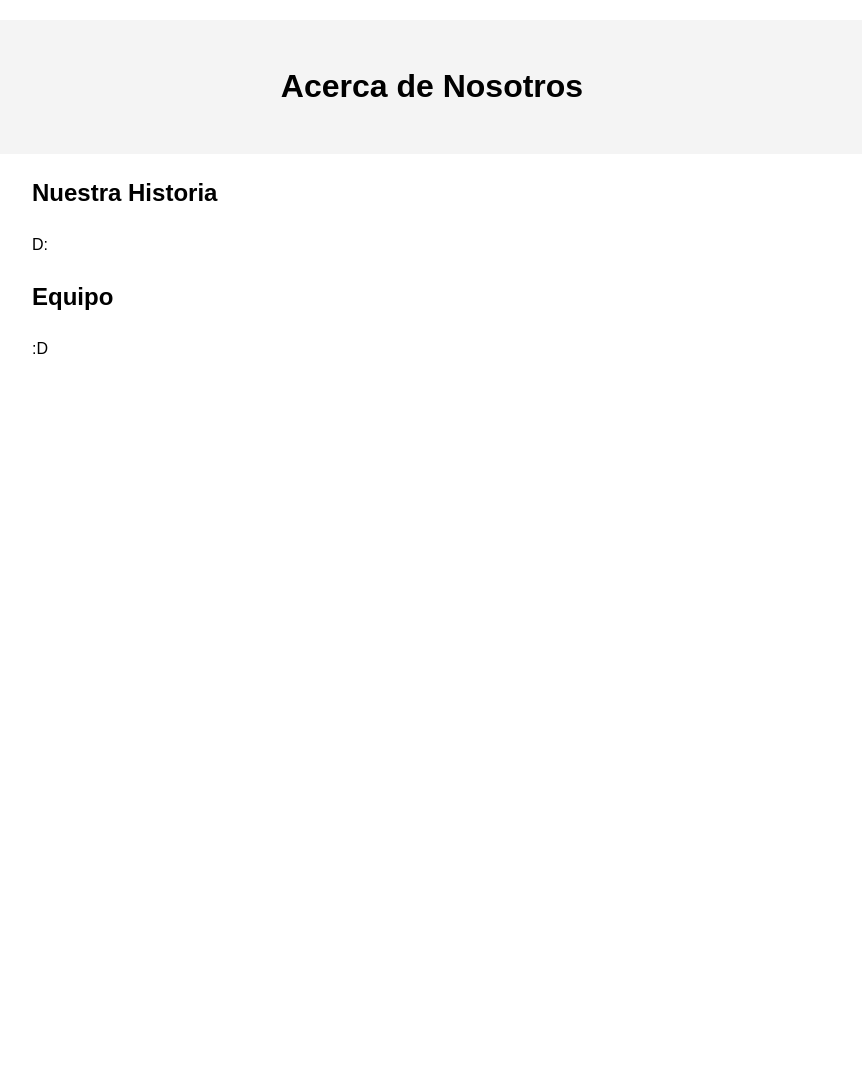
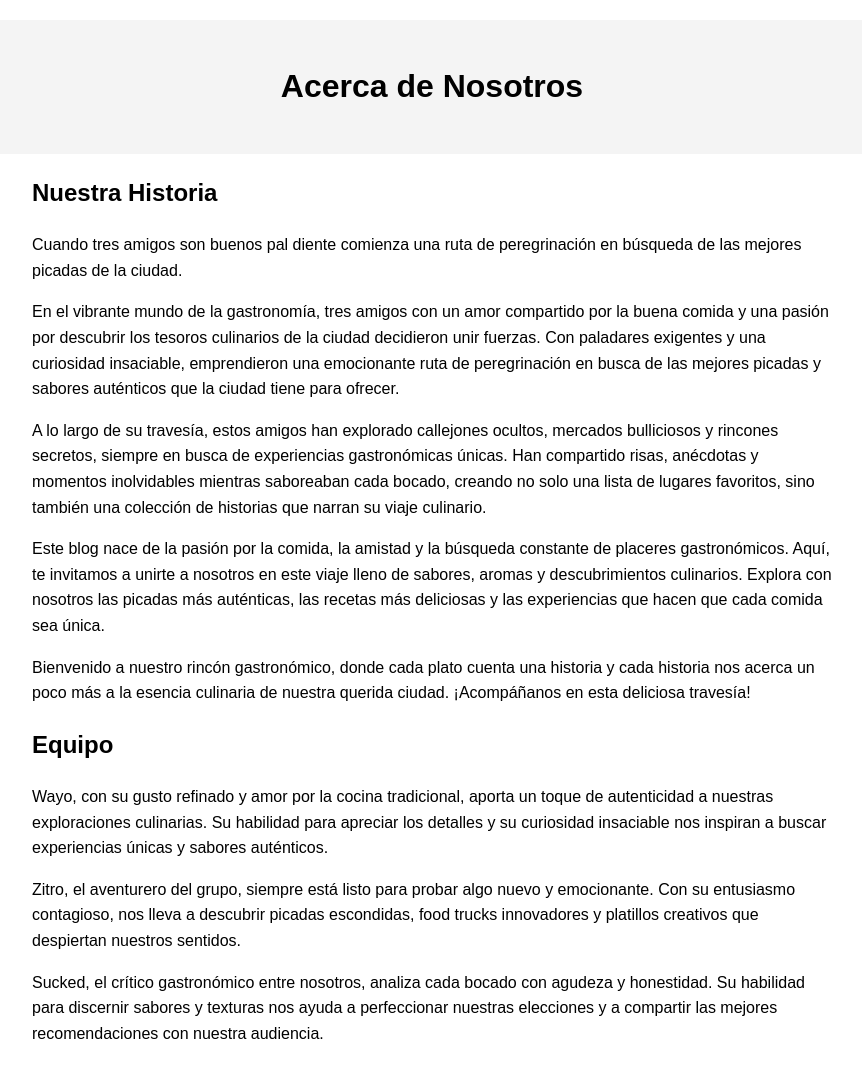
Before and after one commit to ZitroInc/Proyecto_Final_AOBMCV, a Django app: template templates/base/acerca.html in a window 1280 px wide. Shown: the whole page, without its empty margins (208-1070 px from the left). Before the commit the page ends 354 px from the top, so only its background shows below. Run offline with Django 4.2, Linux system fonts and the light colour scheme; the template is opened without the code that fills it, so the values that code supplies are empty; parts of the project's set-up code (start-up, migrations or seed data) failed here and were passed over.

Commit message:
Actualizacion 4

```diff
--- a/templates/base/acerca.html
+++ b/templates/base/acerca.html
@@ -29,12 +29,18 @@
     </header>
 
     <section>
-        <h2>Nuestra Historia</h2>
-        <p> D:</p>
+    <h2>Nuestra Historia</h2>
+    <p>Cuando tres amigos son buenos pal diente comienza una ruta de peregrinación en búsqueda de las mejores picadas de la ciudad.</p>
+    <p>En el vibrante mundo de la gastronomía, tres amigos con un amor compartido por la buena comida y una pasión por descubrir los tesoros culinarios de la ciudad decidieron unir fuerzas. Con paladares exigentes y una curiosidad insaciable, emprendieron una emocionante ruta de peregrinación en busca de las mejores picadas y sabores auténticos que la ciudad tiene para ofrecer.</p>
+    <p>A lo largo de su travesía, estos amigos han explorado callejones ocultos, mercados bulliciosos y rincones secretos, siempre en busca de experiencias gastronómicas únicas. Han compartido risas, anécdotas y momentos inolvidables mientras saboreaban cada bocado, creando no solo una lista de lugares favoritos, sino también una colección de historias que narran su viaje culinario.</p>
+    <p>Este blog nace de la pasión por la comida, la amistad y la búsqueda constante de placeres gastronómicos. Aquí, te invitamos a unirte a nosotros en este viaje lleno de sabores, aromas y descubrimientos culinarios. Explora con nosotros las picadas más auténticas, las recetas más deliciosas y las experiencias que hacen que cada comida sea única.</p>
+    <p>Bienvenido a nuestro rincón gastronómico, donde cada plato cuenta una historia y cada historia nos acerca un poco más a la esencia culinaria de nuestra querida ciudad. ¡Acompáñanos en esta deliciosa travesía!</p>
 
         <h2>Equipo</h2>
-        <p>:D</p>
-    </section>
+    <p>Wayo, con su gusto refinado y amor por la cocina tradicional, aporta un toque de autenticidad a nuestras exploraciones culinarias. Su habilidad para apreciar los detalles y su curiosidad insaciable nos inspiran a buscar experiencias únicas y sabores auténticos.</p>
+    <p>Zitro, el aventurero del grupo, siempre está listo para probar algo nuevo y emocionante. Con su entusiasmo contagioso, nos lleva a descubrir picadas escondidas, food trucks innovadores y platillos creativos que despiertan nuestros sentidos.</p>
+    <p>Sucked, el crítico gastronómico entre nosotros, analiza cada bocado con agudeza y honestidad. Su habilidad para discernir sabores y texturas nos ayuda a perfeccionar nuestras elecciones y a compartir las mejores recomendaciones con nuestra audiencia.</p>
+</section>
 
 </body>
 </html>
```
